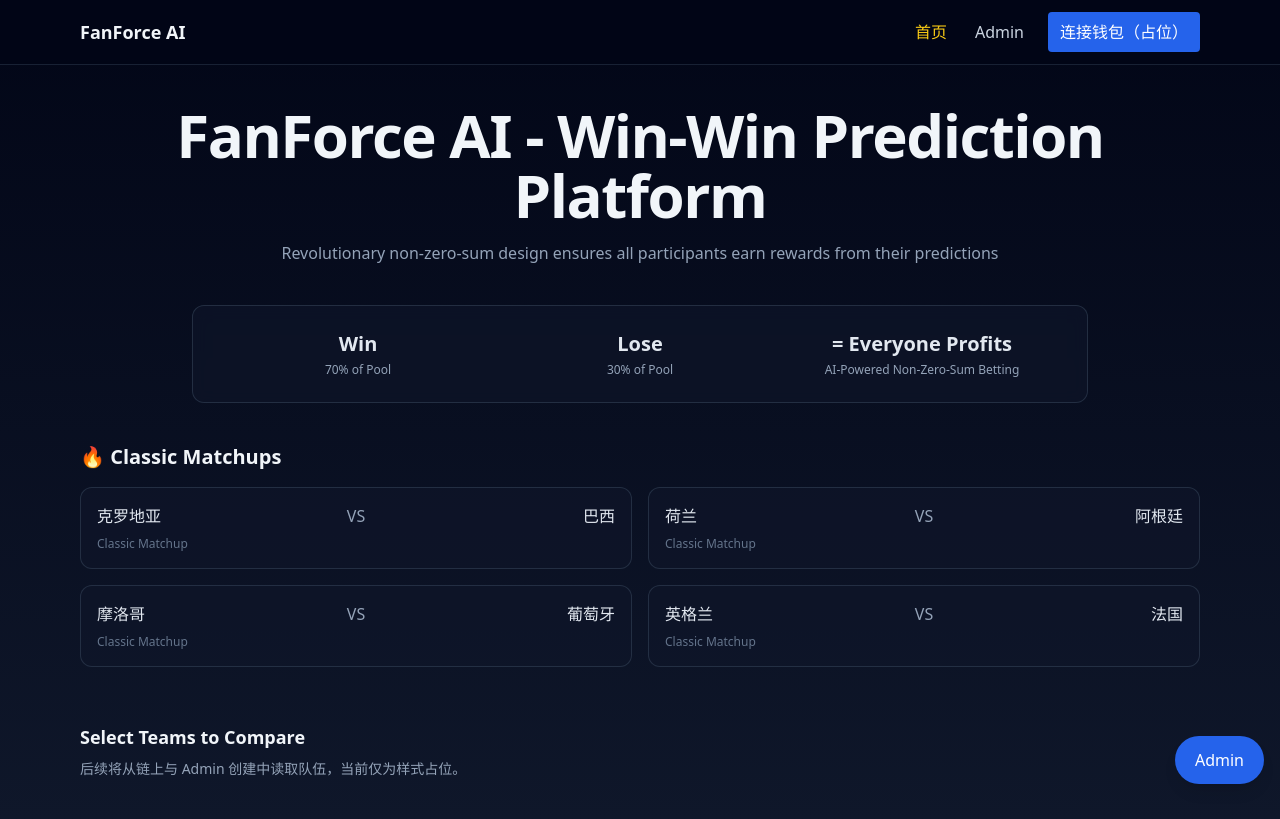
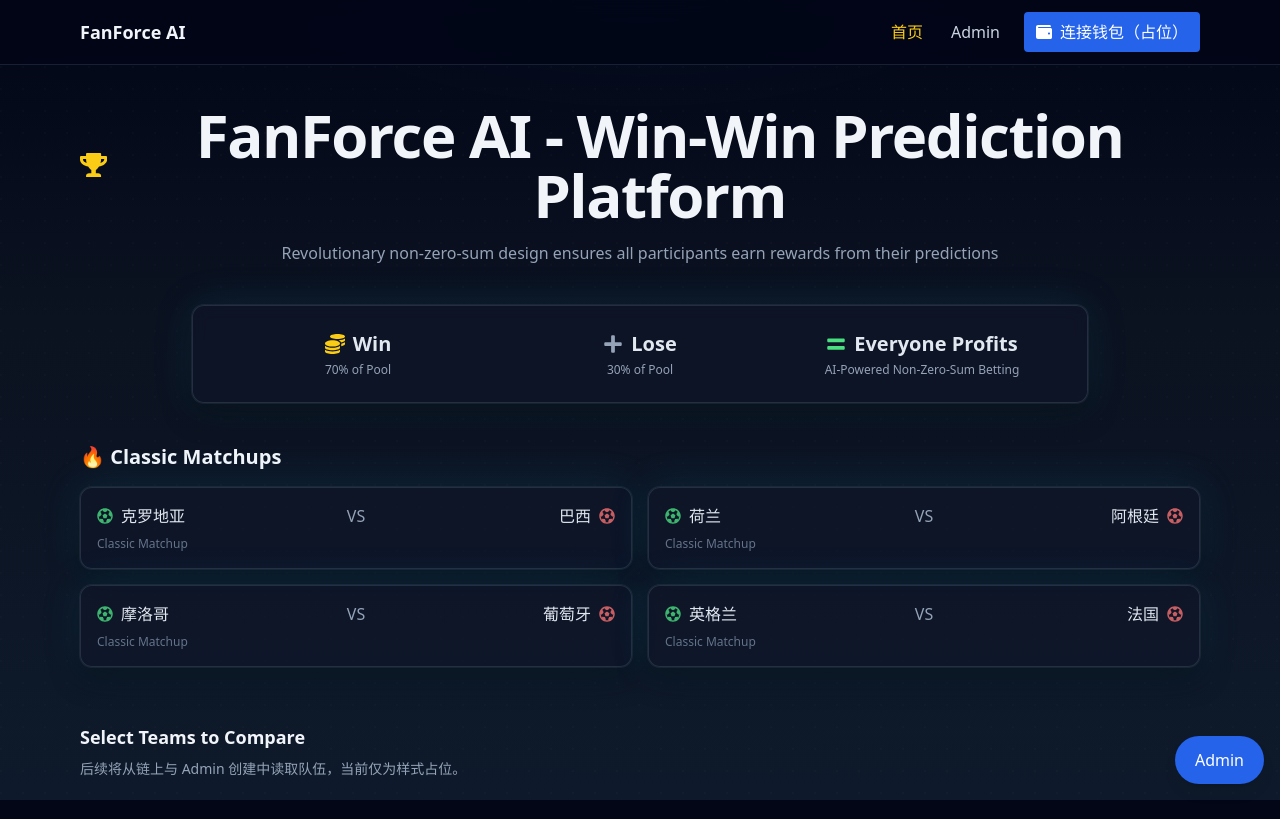
Before and after one commit to AlbertLei-Web3/ParaGoal, a React (Vite) app: page / in a window 1280 px wide. Built offline with nearby package versions, Linux system fonts and the light colour scheme.

Commit message:
feat(ui): polish football theme with glow cards, icons and motion

```diff
--- a/package.json
+++ b/package.json
@@ -11,13 +11,16 @@
   "dependencies": {
     "react": "^18.3.1",
     "react-dom": "^18.3.1",
-    "react-router-dom": "^6.26.2"
+    "react-router-dom": "^6.26.2",
+    "framer-motion": "^11.2.6",
+    "react-icons": "^4.12.0"
   },
   "devDependencies": {
     "@vitejs/plugin-react": "^4.3.1",
     "autoprefixer": "^10.4.20",
     "postcss": "^8.4.47",
     "tailwindcss": "^3.4.13",
+    "tailwindcss-animate": "^1.0.7",
     "vite": "^5.4.8"
   }
 }
--- a/src/app/components/Layout.jsx
+++ b/src/app/components/Layout.jsx
@@ -5,11 +5,13 @@ import React from 'react'
 import { Link, useLocation } from 'react-router-dom'
 import { WalletConnectPlaceholder } from '../../components/WalletConnectPlaceholder'
 import { AdminFabPlaceholder } from '../../components/AdminFabPlaceholder'
+import { PitchBackground } from '../../components/PitchBackground'
 
 export function Layout({ children }) {
   const location = useLocation()
   return (
-    <div className="min-h-screen flex flex-col bg-gradient-to-b from-slate-950 to-slate-900">
+    <div className="min-h-screen flex flex-col">
+      <PitchBackground />
       {/* Header: 顶部导航区域 / Top navigation */}
       <header className="border-b border-slate-800/80 bg-slate-950/80 backdrop-blur">
         <div className="max-w-6xl mx-auto px-4 py-3 flex items-center justify-between">
--- /dev/null
+++ b/src/components/GlowCard.jsx
@@ -0,0 +1,16 @@
+// GlowCard 发光卡片容器（中英文注释）
+// Chinese: 统一卡片样式与霓虹发光阴影，支持自定义类名与内容。
+// English: Neon-glow card container with reusable styles.
+import React from 'react'
+
+export function GlowCard({ className = '', children }) {
+  return (
+    <div
+      className={
+        `rounded-xl border border-slate-700/60 bg-slate-900/60 shadow-glow ${className}`
+      }
+    >
+      {children}
+    </div>
+  )
+}
--- /dev/null
+++ b/src/components/PitchBackground.jsx
@@ -0,0 +1,16 @@
+// 足球场背景组件（中英文注释）
+// Chinese: 提供带网格与渐变的背景层，增强体育竞技氛围。
+// English: Grid + gradient background layer for sporty ambiance.
+import React from 'react'
+
+export function PitchBackground() {
+  return (
+    <div aria-hidden className="pointer-events-none fixed inset-0 -z-10">
+      <div className="absolute inset-0 bg-pitch-gradient" />
+      <div className="absolute inset-0 bg-pitch-grid bg-grid-sm opacity-[0.25]" />
+      <div className="absolute inset-x-0 top-[-10%] h-[300px] blur-3xl opacity-40" style={{
+        background: 'radial-gradient(600px 200px at 50% 0%, rgba(56,189,248,0.25), transparent 70%)'
+      }} />
+    </div>
+  )
+}
--- a/src/components/WalletConnectPlaceholder.jsx
+++ b/src/components/WalletConnectPlaceholder.jsx
@@ -2,13 +2,15 @@
 // Chinese: 仅作 UI 展示，不发起真实连接。
 // English: UI-only placeholder, does not initiate real wallet connection.
 import React from 'react'
+import { FaWallet } from 'react-icons/fa'
 
 export function WalletConnectPlaceholder() {
   return (
     <button
-      className="px-3 py-2 rounded bg-blue-600 text-white hover:bg-blue-700"
+      className="px-3 py-2 rounded bg-blue-600 text-white hover:bg-blue-700 inline-flex items-center gap-2"
       title="占位：后续接入EVM钱包"
     >
+      <FaWallet />
       连接钱包（占位）
     </button>
   )
--- a/src/sections/HomeHero.jsx
+++ b/src/sections/HomeHero.jsx
@@ -2,16 +2,21 @@
 // Chinese: 突出平台名称与口号，符合深色主题样式。
 // English: Emphasizes platform title and tagline in a dark theme.
 import React from 'react'
+import { motion } from 'framer-motion'
+import { FaTrophy } from 'react-icons/fa'
 
 export function HomeHero() {
   return (
     <section className="text-center space-y-4">
-      <h1 className="text-4xl md:text-6xl font-extrabold tracking-tight">
-        FanForce AI - Win-Win Prediction Platform
-      </h1>
-      <p className="text-slate-400">
+      <motion.div initial={{ opacity: 0, y: 10 }} animate={{ opacity: 1, y: 0 }} transition={{ duration: 0.5 }} className="flex items-center justify-center gap-3">
+        <FaTrophy className="text-yellow-400 text-3xl" />
+        <h1 className="text-4xl md:text-6xl font-extrabold tracking-tight">
+          FanForce AI - Win-Win Prediction Platform
+        </h1>
+      </motion.div>
+      <motion.p initial={{ opacity: 0 }} animate={{ opacity: 1 }} transition={{ delay: 0.2, duration: 0.5 }} className="text-slate-400">
         Revolutionary non-zero-sum design ensures all participants earn rewards from their predictions
-      </p>
+      </motion.p>
     </section>
   )
 }
--- a/src/sections/MatchTile.jsx
+++ b/src/sections/MatchTile.jsx
@@ -3,20 +3,26 @@
 // English: Dark tile showing TeamA vs TeamB with navigation.
 import React from 'react'
 import { Link } from 'react-router-dom'
+import { FaFutbol } from 'react-icons/fa'
+import { GlowCard } from '../components/GlowCard'
 
 export function MatchTile({ id, teamA, teamB }) {
   return (
-    <Link to={`/match/${id}`} className="block group rounded-xl border border-slate-700/60 bg-slate-900/60 p-4 hover:bg-slate-900 transition">
+    <GlowCard className="group hover:shadow-glow transition">
+      <Link to={`/match/${id}`} className="block p-4">
         <div className="flex items-center justify-between">
-        <div className="flex-1">
+          <div className="flex-1 flex items-center gap-2">
+            <FaFutbol className="text-green-400 opacity-80 group-hover:scale-110 transition" />
             <div className="text-slate-200 font-medium">{teamA}</div>
           </div>
           <div className="px-3 text-slate-400">VS</div>
-        <div className="flex-1 text-right">
+          <div className="flex-1 text-right flex items-center justify-end gap-2">
             <div className="text-slate-200 font-medium">{teamB}</div>
+            <FaFutbol className="text-red-400 opacity-80 group-hover:scale-110 transition" />
           </div>
         </div>
         <div className="mt-2 text-xs text-slate-500">Classic Matchup</div>
       </Link>
+    </GlowCard>
   )
 }
--- a/src/sections/ValueEquation.jsx
+++ b/src/sections/ValueEquation.jsx
@@ -2,26 +2,28 @@
 // Chinese: 使用深色卡片强调规则，纯样式不含数据。
 // English: Dark card showing value equation, style-only.
 import React from 'react'
+import { GlowCard } from '../components/GlowCard'
+import { FaCoins, FaPlus, FaEquals } from 'react-icons/fa'
 
 export function ValueEquation() {
   return (
     <section className="flex justify-center">
-      <div className="w-full max-w-4xl rounded-xl border border-slate-700/60 bg-slate-900/60 backdrop-blur p-6">
+      <GlowCard className="w-full max-w-4xl backdrop-blur p-6">
         <div className="grid grid-cols-3 items-center text-center text-slate-200">
           <div className="space-y-1">
-            <div className="text-xl font-bold">Win</div>
+            <div className="flex items-center justify-center gap-2 text-xl font-bold"><FaCoins className="text-yellow-400" /> Win</div>
             <div className="text-xs text-slate-400">70% of Pool</div>
           </div>
           <div className="space-y-1">
-            <div className="text-xl font-bold">Lose</div>
+            <div className="flex items-center justify-center gap-2 text-xl font-bold"><FaPlus className="text-slate-400" /> Lose</div>
             <div className="text-xs text-slate-400">30% of Pool</div>
           </div>
           <div className="space-y-1">
-            <div className="text-xl font-bold">= Everyone Profits</div>
+            <div className="flex items-center justify-center gap-2 text-xl font-bold"><FaEquals className="text-green-400" /> Everyone Profits</div>
             <div className="text-xs text-slate-400">AI-Powered Non-Zero-Sum Betting</div>
           </div>
         </div>
-      </div>
+      </GlowCard>
     </section>
   )
 }
--- a/tailwind.config.cjs
+++ b/tailwind.config.cjs
@@ -7,7 +7,24 @@ module.exports = {
     './src/**/*.{js,jsx,ts,tsx}'
   ],
   theme: {
-    extend: {}
+    extend: {
+      colors: {
+        pitch: {
+          900: '#0b1220',
+          800: '#0e1a2b'
+        }
+      },
+      boxShadow: {
+        glow: '0 0 0 1px rgba(255,255,255,0.06), 0 10px 30px rgba(0,0,0,0.45), 0 0 40px rgba(56,189,248,0.15)'
+      },
+      backgroundImage: {
+        'pitch-grid': 'radial-gradient(circle at 1px 1px, rgba(255,255,255,0.06) 1px, transparent 0)',
+        'pitch-gradient': 'linear-gradient(180deg, #020617 0%, #0b1220 40%, #0e1a2b 100%)'
+      },
+      backgroundSize: {
+        'grid-sm': '22px 22px'
+      }
+    }
   },
-  plugins: []
+  plugins: [require('tailwindcss-animate')]
 }
```
Lines whose indentation alone changed are shown as unchanged.
